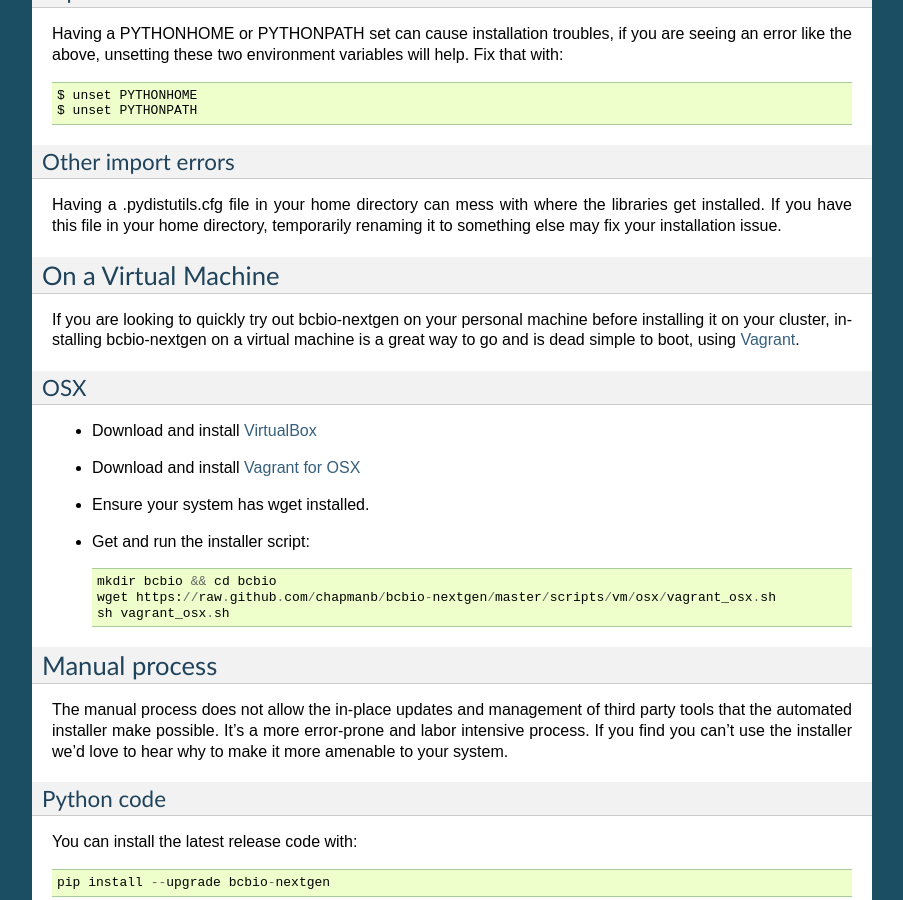
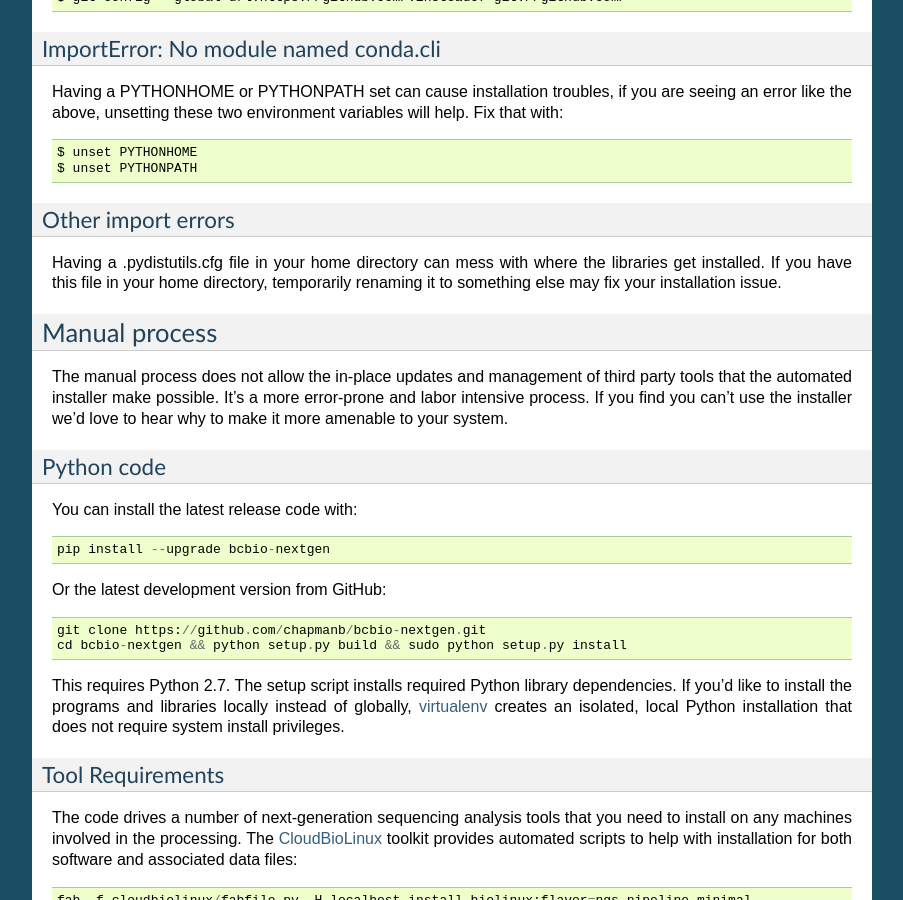
Before and after one commit to bcbio/bcbio-nextgen, a Sphinx documentation site: the page built from docs/contents/installation.rst, in a window 1280 px wide and 900 px high, scrolled down 3899 px. Shown: the whole window, without its empty margins (198-1101 px from the left). Built offline with Sphinx 7.4.7, drawn with Linux system fonts in a browser that asks for light colours; some of the changed text lies outside the part shown.

Commit message:
Document MacOSX support for AWS and start moving towards use of Docker instead of raw VirtualBox

```diff
--- a/docs/contents/installation.rst
+++ b/docs/contents/installation.rst
@@ -272,28 +277,6 @@ where the libraries get installed. If you have this file in your
 home directory, temporarily renaming it to something else may fix
 your installation issue.
 
-On a Virtual Machine
-====================
-If you are looking to quickly try out bcbio-nextgen on your personal
-machine before installing it on your cluster, installing bcbio-nextgen
-on a virtual machine is a great way to go and is dead simple to boot,
-using `Vagrant`_.
-
-OSX
-~~~
-- Download and install `VirtualBox`_
-- Download and install `Vagrant for OSX`_
-- Ensure your system has wget installed.
-- Get and run the installer script::
-
-    mkdir bcbio && cd bcbio
-    wget https://raw.github.com/chapmanb/bcbio-nextgen/master/scripts/vm/osx/vagrant_osx.sh
-    sh vagrant_osx.sh
-
-.. _Vagrant for OSX: http://www.vagrantup.com/downloads.html
-.. _VirtualBox: https://www.virtualbox.org/wiki/Downloads
-.. _Vagrant: http://www.vagrantup.com/
-
 Manual process
 ==============
 
```
Also changed, not shown: other parts of docs/contents/installation.rst (+5 -0 lines), docs/contents/cloud.rst (+9 -7 lines).
